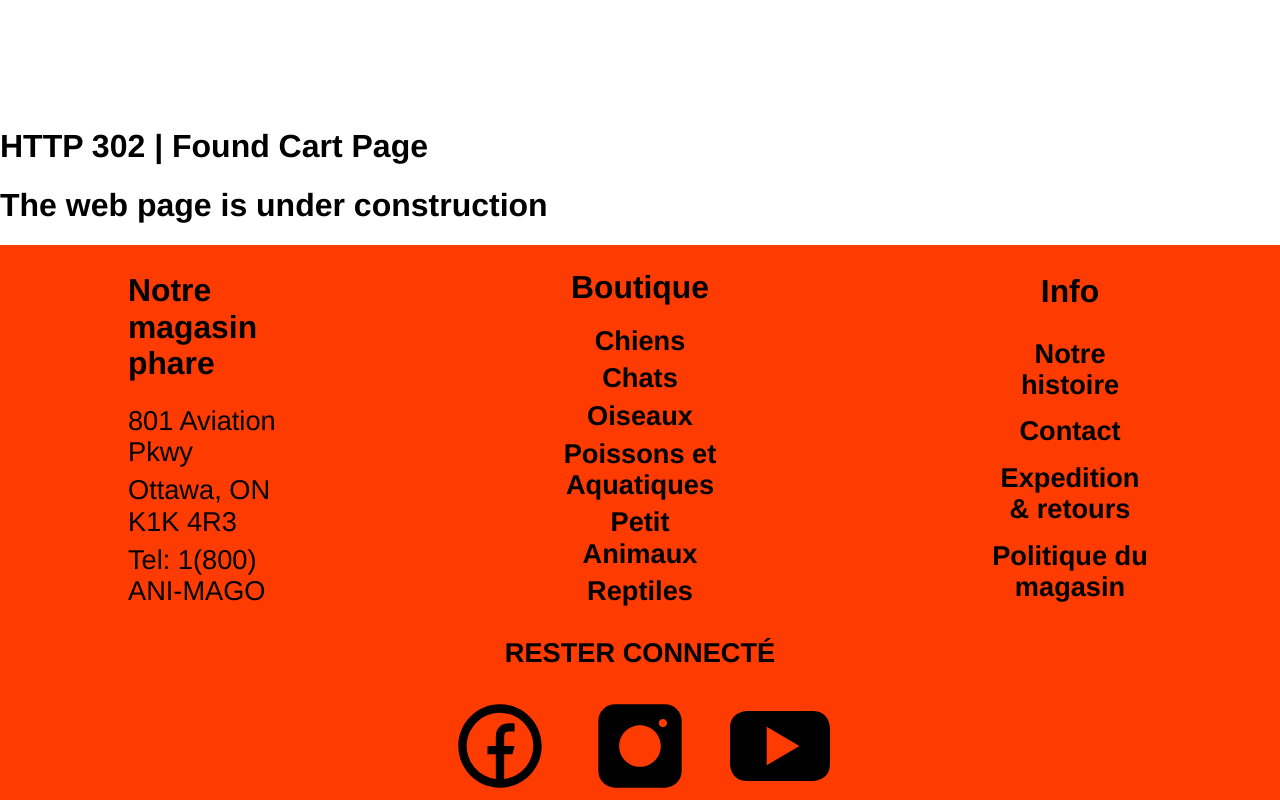
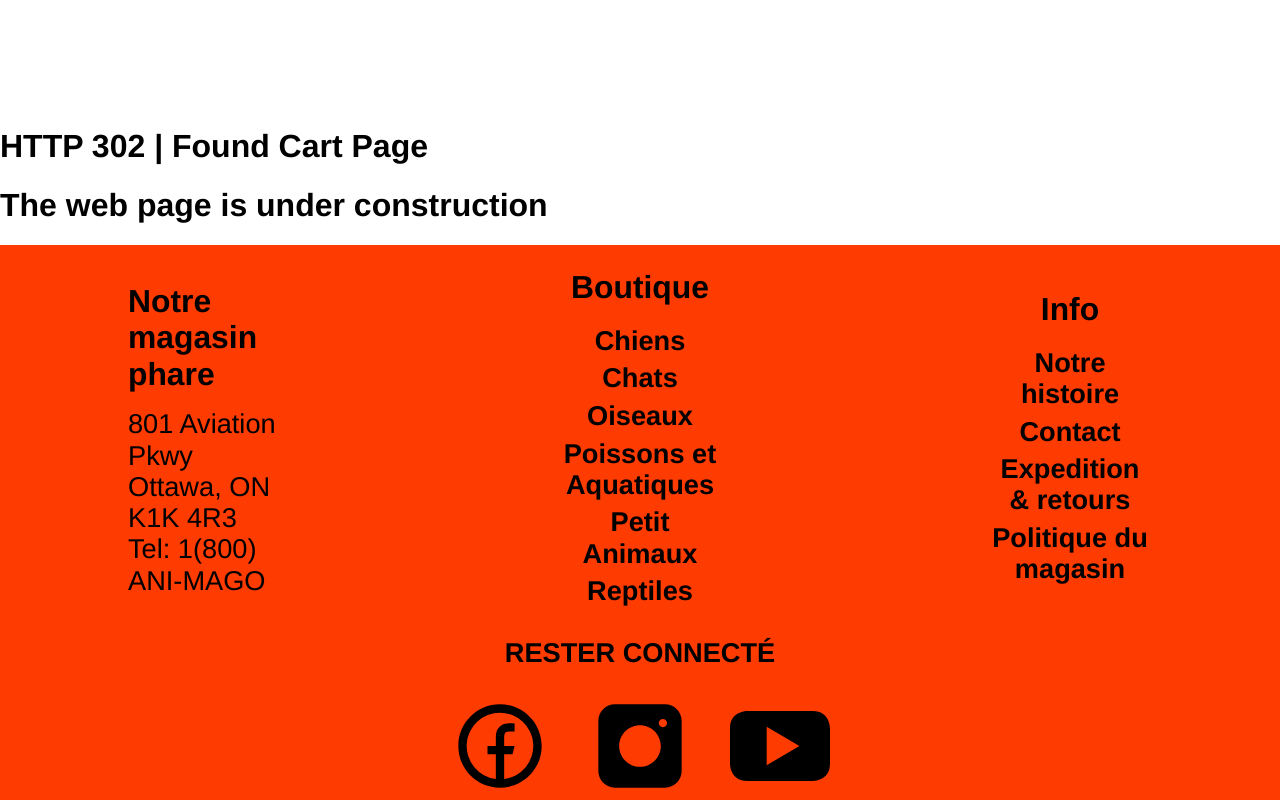
Before and after one commit to MiguelJerome/Animago-main-mig, a Next.js app: page /Cart1 in a window 1280 px wide. Shown: the part 1148-1948 px from the top of the page. Built offline with nearby package versions, Linux system fonts and the light colour scheme.

Commit message:
fixing footer name class css

```diff
--- a/styles/Footer.module.css
+++ b/styles/Footer.module.css
@@ -41,14 +41,17 @@
         display: grid;
         grid-template-columns: repeat(3, 1fr);
         grid-gap: 10px;
+        justify-items: stretch;
+        align-items: center;
     }
 
     .containerP{
         display: grid;
         place-items: center;
         font-size: 1.7rem;
-        margin-left:  8rem;
-        margin-right:  8rem;
+        margin-left: 8rem;
+        margin-right: 8rem;
+        justify-content: space-evenly;
     }
 
     .menuFooterList{
```
